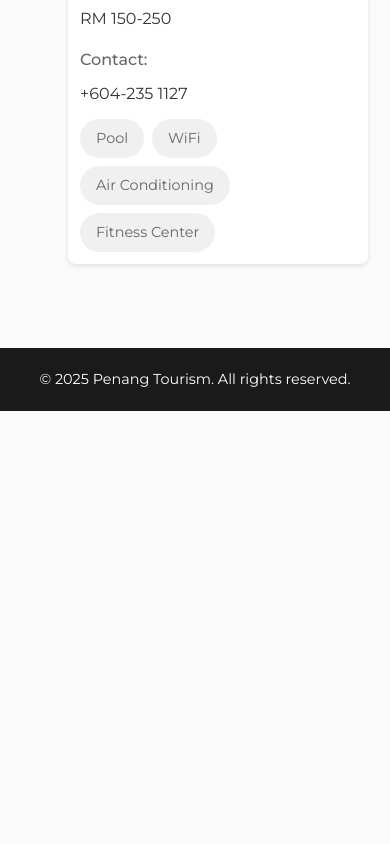
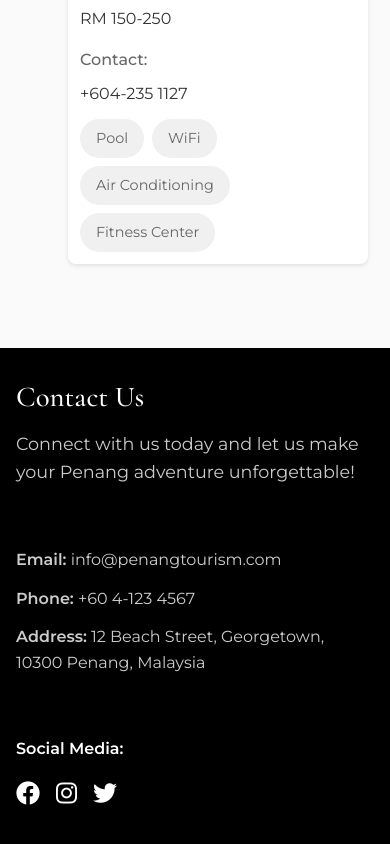
Before and after one commit to JerRenWong/Penang-Attractions-Web, a React (Create React App) app: page /#/hotels in a window 390 px wide. Shown: the part 6241-7085 px from the top of the page. Before the commit the page ends 6652 px from the top, so only its background shows below. Built offline with nearby package versions, Linux system fonts and the light colour scheme.

Commit message:
move contact us to footer

```diff
--- a/public/index.html
+++ b/public/index.html
@@ -27,6 +27,7 @@
     <link rel="preconnect" href="https://fonts.googleapis.com">
     <link rel="preconnect" href="https://fonts.gstatic.com" crossorigin>
     <link href="https://fonts.googleapis.com/css2?family=Cormorant+Garamond:wght@300;400;500;600;700&family=Montserrat:wght@300;400;500;600&display=swap" rel="stylesheet">
+    <link href="https://cdnjs.cloudflare.com/ajax/libs/font-awesome/6.0.0-beta3/css/all.min.css" rel="stylesheet">
     <style>
       body {
         font-family: 'Montserrat', sans-serif !important;
--- a/src/components/About.tsx
+++ b/src/components/About.tsx
@@ -49,21 +49,7 @@ const About = () => {
             <textarea placeholder="Message" rows={4}></textarea>
             <button>Send Message</button>
           </form>
-        </div>
 
-        <div className="about-section">
-          <h2>Contact Us</h2>
-          <div className="contact-info">
-            <p><strong>Email:</strong> info@penangtourism.com</p>
-            <p><strong>Phone:</strong> +60 4-123 4567</p>
-            <p><strong>Address:</strong> 12 Beach Street, Georgetown, 10300 Penang, Malaysia</p>
-            <p><strong>Social Media:</strong></p>
-            <div className="social-links">
-              <a href="https://facebook.com" target="_blank" rel="noopener noreferrer"><FaFacebook size={24} /></a>
-              <a href="https://instagram.com" target="_blank" rel="noopener noreferrer"><FaInstagram size={24} /></a>
-              <a href="https://twitter.com" target="_blank" rel="noopener noreferrer"><FaTwitter size={24} /></a>
-            </div>
-          </div>
         </div>
       </section>
     </div>
--- a/src/components/Footer.tsx
+++ b/src/components/Footer.tsx
@@ -4,8 +4,51 @@ import '../styles/Footer.css';
 const Footer = () => {
   return (
     <footer className="footer">
-      <div className="footer-content">
-        <p>&copy; 2025 Penang Tourism. All rights reserved.</p>
+      <div className="footer-container">
+        {/* Left Column - Contact Information */}
+        <div className="footer-left">
+          <div className="footer-header">
+            <h1>Contact Us</h1>
+            <p>Connect with us today and let us make your Penang adventure unforgettable!</p>
+          </div>
+
+          <div className="contact-info">
+            <p><strong>Email:</strong> info@penangtourism.com</p>
+            <p><strong>Phone:</strong> +60 4-123 4567</p>
+            <p><strong>Address:</strong> 12 Beach Street, Georgetown, 10300 Penang, Malaysia</p>
+          </div>
+
+          <div className="social-links">
+            <strong>Social Media:</strong>
+            <div className="social-icons">
+              <a href="https://www.facebook.com/pulaupinangtourism" aria-label="Facebook">
+                <i className="fab fa-facebook"></i>
+              </a>
+              <a href="https://www.instagram.com/penangtourism/" aria-label="Instagram">
+                <i className="fab fa-instagram"></i>
+              </a>
+              <a href="https://x.com/PenangTravels" aria-label="Twitter">
+                <i className="fab fa-twitter"></i>
+              </a>
+            </div>
+          </div>
+        </div>
+
+        {/* Right Column - Map */}
+        <div className="footer-right">
+          <div className="map-container">
+            <iframe
+              src="https://www.google.com/maps/embed?pb=!1m18!1m12!1m3!1d3972.0746083544655!2d100.33849937475834!3d5.421213135001445!2m3!1f0!2f0!3f0!3m2!1i1024!2i768!4f13.1!3m3!1m2!1s0x304ac38b6b5b0b6f%3A0x2c3f4cd3b4cc2d0c!2sBeach%20Street%2C%20George%20Town%2C%20Penang!5e0!3m2!1sen!2smy!4v1704702716130!5m2!1sen!2smy"
+              width="100%"
+              height="400"
+              style={{ border: 0 }}
+              allowFullScreen={true}
+              loading="lazy"
+              referrerPolicy="no-referrer-when-downgrade"
+              title="Our Location"
+            />
+          </div>
+        </div>
       </div>
     </footer>
   );
--- a/src/styles/About.css
+++ b/src/styles/About.css
@@ -3,7 +3,7 @@
 }
 
 .about-hero {
-  background-image: linear-gradient(rgba(0,0,0,0.5),rgba(0,0,0,0.5)),url("https://th.bing.com/th/id/R.9008d05c138cb39c50c10dbee14eb426?rik=YzGeqy18YV4iHA&riu=http%3a%2f%2fpenang.attractionsinmalaysia.com%2fimg%2fphotoState%2fpenang%2fKekLokSiTemple%2f1.jpg&ehk=8tmzXU62GtHI00TZROLzSh3PMvYgUU%2f88BNutWCgRq0%3d&risl=&pid=ImgRaw&r=0");
+  background-image:url("https://th.bing.com/th/id/R.9008d05c138cb39c50c10dbee14eb426?rik=YzGeqy18YV4iHA&riu=http%3a%2f%2fpenang.attractionsinmalaysia.com%2fimg%2fphotoState%2fpenang%2fKekLokSiTemple%2f1.jpg&ehk=8tmzXU62GtHI00TZROLzSh3PMvYgUU%2f88BNutWCgRq0%3d&risl=&pid=ImgRaw&r=0");
   background-position: center;
   background-repeat: no-repeat;
   background-size: cover;
@@ -168,42 +168,7 @@
   box-shadow: 0 4px 6px rgba(0, 0, 0, 0.1);
 }
 
-.contact-info {
-  background-color: #f5f5f5;
-  padding: 2rem;
-  border-radius: 8px;
-}
 
-.contact-info p {
-  margin-bottom: 1rem;
-}
-
-.contact-info p:last-child {
-  margin-bottom: 0;
-}
-
-.social-links {
-  display: flex;
-  justify-content: flex-start;
-  gap: 1rem;
-  margin-top: 1rem;
-}
-
-.social-links a {
-  color: #333;
-  padding: 0.3rem 0.6rem;
-  border-radius: 4px;
-  background-color: #fff;
-  transition: all 0.3s ease;
-  border: 1px solid #ddd;
-}
-
-.social-links a:hover {
-  background-color: #f44336;
-  color: white;
-  border-color: #f44336;
-  transform: translateY(-2px);
-}
 
 @media screen and (max-width: 768px) {
   .about-hero {
@@ -233,17 +198,23 @@
   .video-description {
     font-size: 1rem;
   }
-}
 
-@media screen and (max-width: 480px) {
-  .social-links {
-    flex-direction: column;
-    align-items: center;
-    gap: 0.75rem;
+  .form-container {
+    margin: 2rem 1rem;
   }
 
-  .social-links a {
-    width: 200px;
-    text-align: center;
+  .form-container form {
+    width: 90%;
+  }
+
+  .form-container input,
+  .form-container textarea {
+    font-size: 0.9rem;
+    padding: 0.8rem 0.8rem;
+  }
+
+  .form-container button {
+    font-size: 0.9rem;
+    padding: 0.7rem 1rem;
   }
 }
--- a/src/styles/Footer.css
+++ b/src/styles/Footer.css
@@ -1,18 +1,115 @@
 .footer {
-  background-color: #1a1a1a;
+  padding: 4rem 2rem;
+  background-color: black;
   color: white;
-  padding: 20px 0;
-  margin-top: auto;
 }
 
-.footer-content {
+.footer-container {
   max-width: 1200px;
   margin: 0 auto;
-  padding: 0 20px;
-  text-align: center;
+  display: flex;
+  gap: 4rem;
 }
 
-.footer p {
-  margin: 0;
-  font-size: 0.9rem;
+.footer-left {
+  flex: 1;
+  display: flex;
+  flex-direction: column;
+  gap: 2rem;
 }
+
+.footer-right {
+  flex: 1;
+}
+
+.footer-header h1 {
+  font-size: 2.5rem;
+  margin-bottom: 1rem;
+  color: white;
+}
+
+.footer-header p {
+  font-size: 1.1rem;
+  line-height: 1.6;
+  color: #ccc;
+}
+
+.contact-info {
+  margin-top: 1rem;
+}
+
+.contact-info p {
+  margin: 0.8rem 0;
+  font-size: 1rem;
+  line-height: 1.6;
+  color: #ccc;
+}
+
+.social-links {
+  margin-top: 1rem;
+}
+
+.social-icons {
+  display: flex;
+  gap: 1.5rem;
+  margin-top: 0.8rem;
+}
+
+.social-icons a {
+  color: white;
+  font-size: 1.5rem;
+  transition: color 0.3s ease;
+}
+
+.social-icons a:hover {
+  color: #f44336;
+}
+
+.map-container {
+  width: 100%;
+  height: 100%;
+  min-height: 400px;
+  border-radius: 12px;
+  overflow: hidden;
+  box-shadow: 0 4px 8px rgba(0, 0, 0, 0.2);
+}
+
+.map-container iframe {
+  width: 100%;
+  height: 100%;
+  border: none;
+}
+
+/* Responsive Design */
+@media screen and (max-width: 768px) {
+  .footer {
+    padding: 3rem 1.5rem;
+  }
+
+  .footer-container {
+    flex-direction: column;
+    gap: 3rem;
+  }
+
+  .footer-header h1 {
+    font-size: 2rem;
+  }
+
+  .map-container {
+    min-height: 300px;
+  }
+}
+
+@media screen and (max-width: 480px) {
+  .footer {
+    padding: 2rem 1rem;
+  }
+
+  .social-icons {
+    gap: 1rem;
+  }
+
+  .footer-header h1 {
+    font-size: 1.8rem;
+  }
+}
```
